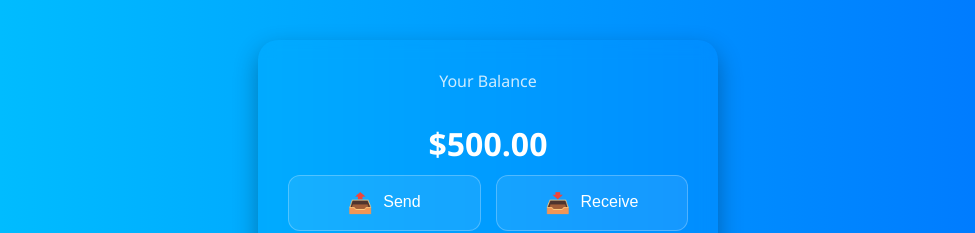
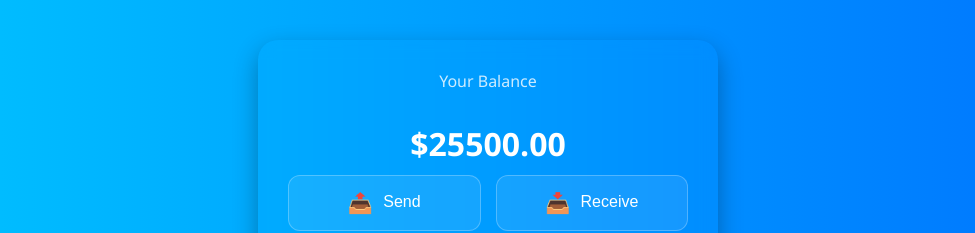
Before and after one commit to GideonSC/james, a plain HTML site: page home.html in a window 1280 px wide. Shown: the top 233 px of the page, without its empty margins (152-1127 px from the left). Drawn offline with Linux system fonts and the light colour scheme; sample sign-in values are in the browser's storage.

Commit message:
Update home.html

```diff
--- a/home.html
+++ b/home.html
@@ -92,7 +92,7 @@
 
   <div class="wallet-container">
     <div class="label">Your Balance</div>
-    <div class="balance" id="balance">$500.00</div>
+    <div class="balance" id="balance">$25500.00</div>
 
     <div class="button-grid">
       <button class="wallet-btn"><span class="icon">📤</span> Send</button>
```
